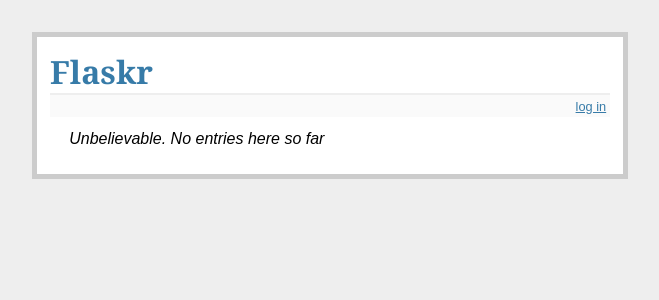
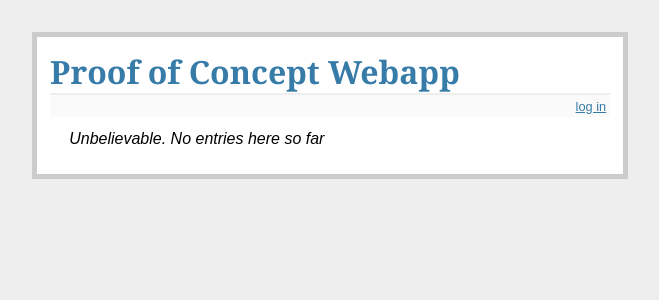
Before and after one commit to spacenoodlegames/mechakaijuwars, a Flask app: page / in a window 1280 px wide. Shown: the top 300 px of the page, without its empty margins (310-969 px from the left). Run offline with Flask 2, Linux system fonts and the light colour scheme; data that the repository does not hold is empty.

Commit message:
changed the display to be less generic

```diff
--- a/platform/app/templates/layout.html
+++ b/platform/app/templates/layout.html
@@ -1,8 +1,8 @@
 <!doctype html>
-<title>Flaskr</title>
+<title>Proof of Concept Webapp</title>
 <link rel=stylesheet type=text/css href="{{ url_for('static', filename='style.css') }}">
 <div class=page>
-	<h1>Flaskr</h1>
+	<h1>Proof of Concept Webapp</h1>
 	<div class=metanav>
 	{% if not session.logged_in %}
 		<a href="{{ url_for('login') }}">log in</a>
```
